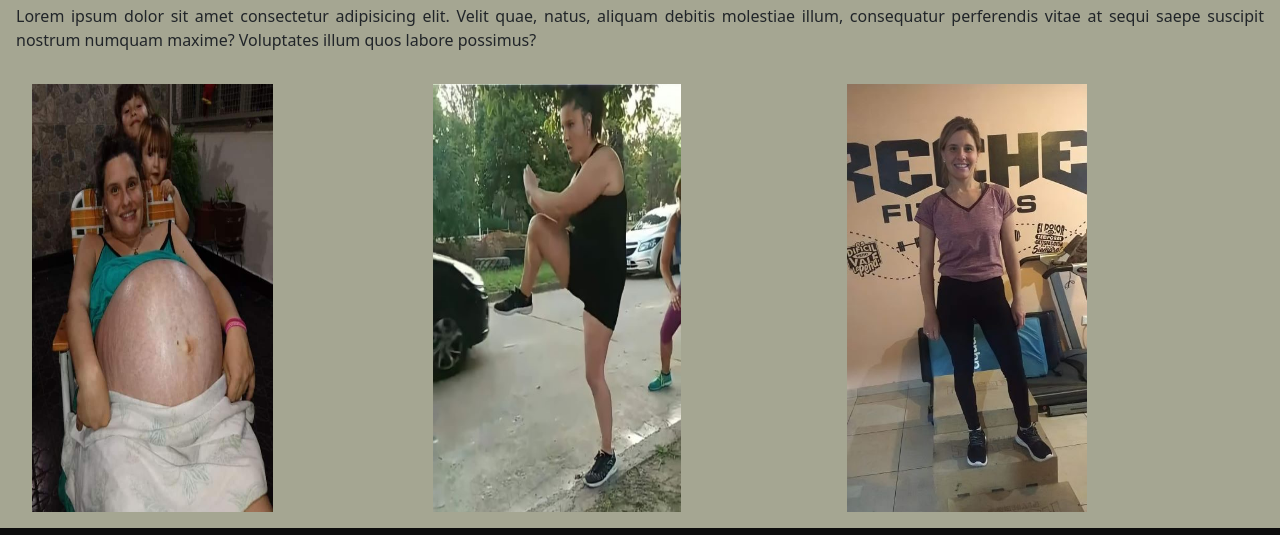
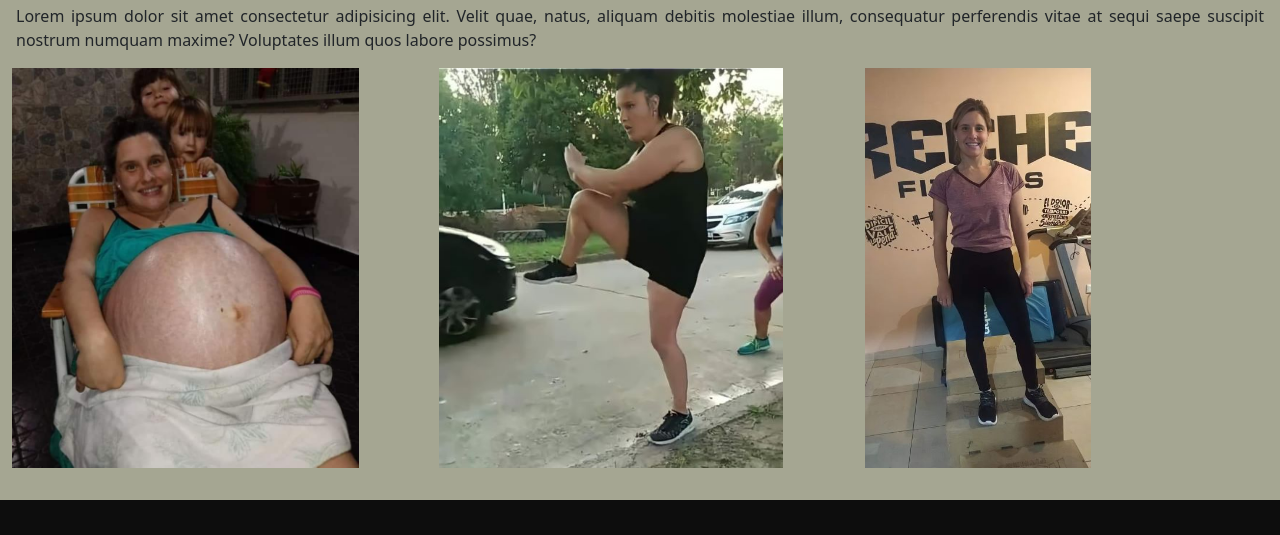
Before and after one commit to juliruckauf/proyectojuliruckauf, a plain HTML site: page pages/transformaciones.html in a window 1280 px wide. Shown: the part 508-1043 px from the top of the page. Drawn offline with Linux system fonts and the light colour scheme.

Commit message:
Modifique imagenes en pagina transformaciones

```diff
--- a/css/style.css
+++ b/css/style.css
@@ -56,6 +56,17 @@ form{
     font-size: 1rem;
     color: black;
 }
+
+.transformaciones img{
+    height:auto;
+    width: auto;
+    max-height: 400px;
+    min-height: 400px;
+    max-width: auto;
+    justify-content: center;
+    margin-bottom: 2rem;
+}
+
 
 
 
@@ -135,6 +146,7 @@ form{
         height: auto;
     }
 
+
     /*CSS PARA FOTOS DE TRANSFORMACIONES*/
 
     .flor{
@@ -145,16 +157,6 @@ form{
     .sobre-flor{
         text-align: justify;
         padding: 0.5rem;
-    }
-
-    .contenedor-fotos-flor{
-        display: flex;
-        overflow-x: scroll;
-
-    }
-
-    .contenedor-fotos-flor img{
-        width: 60%;
     }
 
     /*CSS PARA GALERIA*/
@@ -265,31 +267,6 @@ form{
         padding: 1rem;
     }
 
-    .contenedor-fotos-flor{
-        display: grid;
-        grid-template-columns: 33% 34% 33%;
-        grid-template-rows: 100%;
-        grid-template-areas: "flor-uno flor-dos flor-tres";
-
-
-    }
-    .flor-uno{
-        grid-area: flor-uno;
-        height: 90%;
-        width: 100%;
-
-    }
-    .flor-dos{
-        grid-area: flor-dos;
-        height: 90%;
-        width: 100%;
-    }
-    .flor-tres{
-        grid-area: flor-tres;
-        height: 90%;
-        width: 100%;
-    }
-
 }
 
 /*RESPONSIVE 1200PX*/
@@ -372,31 +349,9 @@ form{
         padding: 0rem 1rem;
     }
 
-    .contenedor-fotos-flor{
-        display: grid;
-        grid-template-columns: 33% 34% 33%;
-        grid-template-rows: 100%;
-        grid-template-areas: "flor-uno flor-dos flor-tres";
-        justify-content: center;
-        align-items: center;
-        padding: 1rem 2rem;
-
 
     }
-    .flor-uno{
-        grid-area: flor-uno;
-        height: 100%;
-        justify-content: center;
-    }
-    .flor-dos{
-        grid-area: flor-dos;
-        height: 100%;
-    }
-    .flor-tres{
-        grid-area: flor-tres;
-        height: 100%;
-    }
-}
+
 
 /*ANIMACIONES Y TRANSICIONES*/
 .frasePrincipal{
--- a/pages/transformaciones.html
+++ b/pages/transformaciones.html
@@ -52,13 +52,29 @@
 <main>
         <h3 class="flor">Flor</h3>
         <p class="sobre-flor">Lorem ipsum dolor sit amet consectetur adipisicing elit. Velit quae, natus, aliquam debitis molestiae illum, consequatur perferendis vitae at sequi saepe suscipit nostrum numquam maxime? Voluptates illum quos labore possimus?</p>
-        <div class="contenedor-fotos-flor">
-            <img class="flor-uno" src="../assets/img/flor-antes.jpg" alt="flor-antes">
-            <img class="flor-dos" src="../assets/img/flor-durante.jpg" alt="flor-durante">
-            <img class="flor-tres" src="../assets/img/flor-despues.jpg" alt="flor-despues">
+        <div class="container-fluid transformaciones">
+            <div class="row">
+                <div class="col-xs-12 col-md-4">
+                <img src="../assets/img/flor-antes.jpg" class="img-fluid" alt="flor-antes">
+                </div>
+
+                <div class="col-xs-12 col-md-4">
+                <img src="../assets/img/flor-durante.jpg" class="img-fluid" alt="flor-durante">
+                </div>
+
+                <div class="col-xs-12 col-md-4">
+                <img src="../assets/img/flor-despues.jpg" class="img-fluid" alt="flor-despues">
+                </div>
+            </div>
         </div>
 
+
 </main>
+
+
+
+
+
 
 <footer>
     <div class="container-fluid-1" style="background-color: #0D0D0D;">
```
